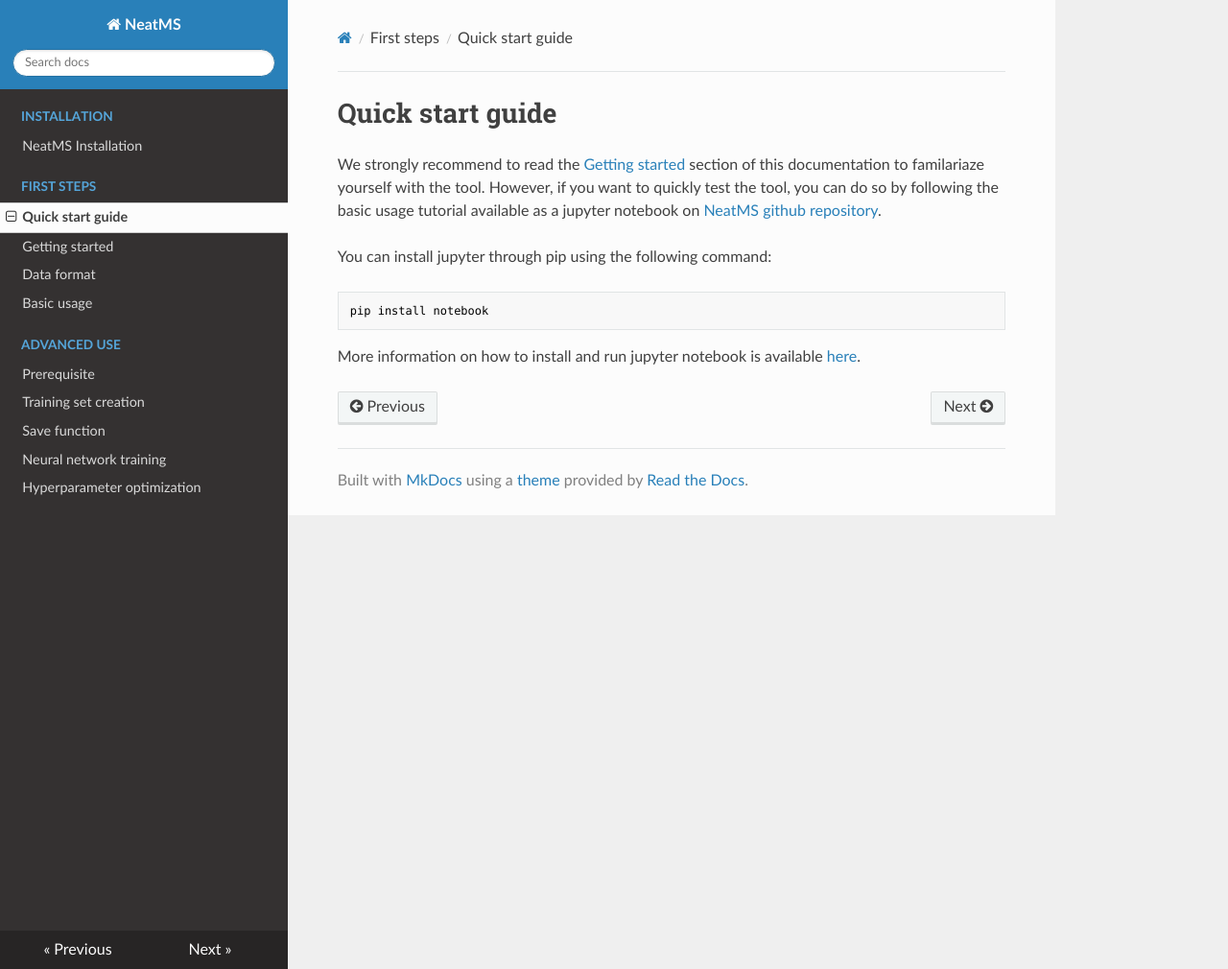
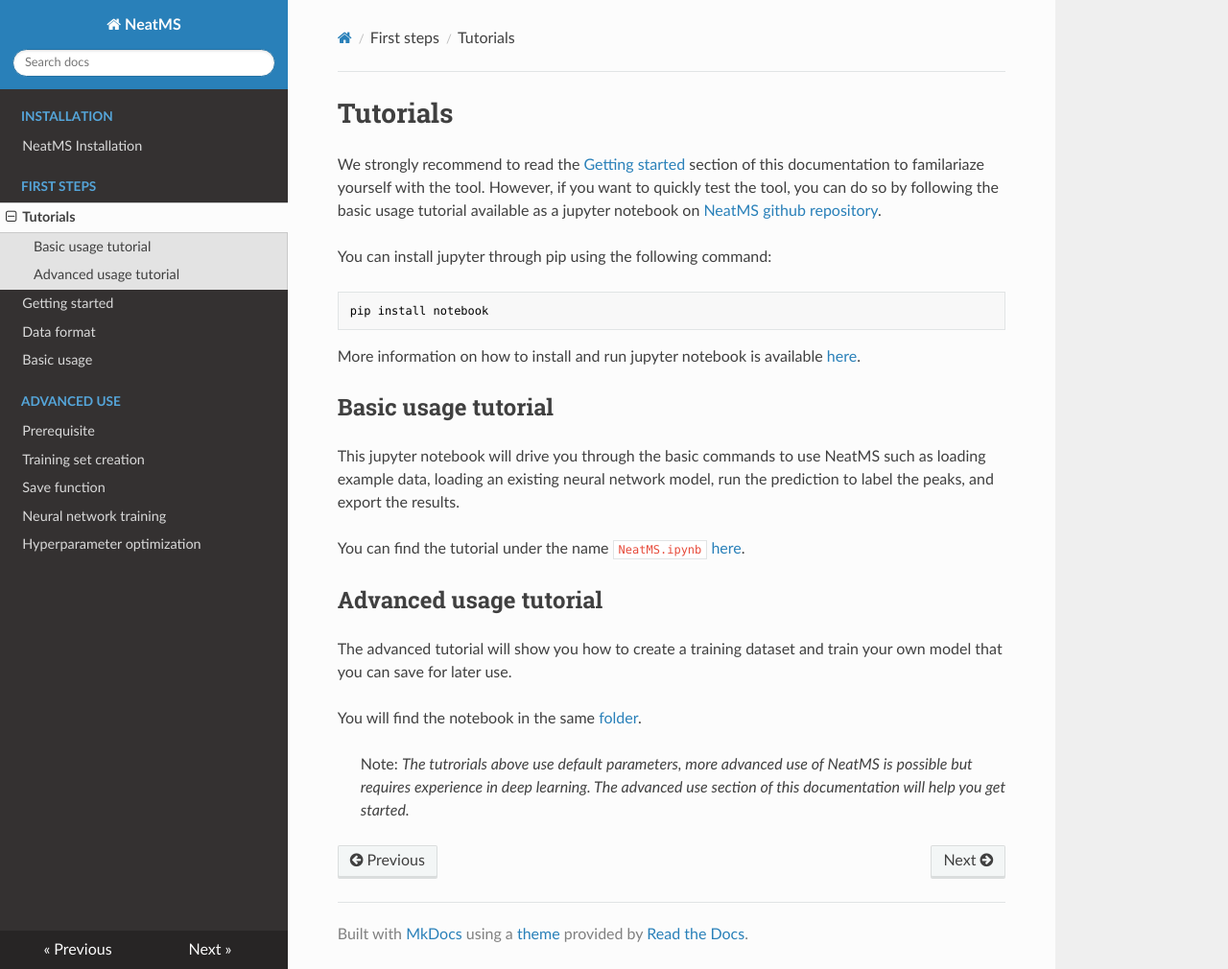
Before and after one commit to bihealth/NeatMS, an MkDocs documentation site: the page built from docs/first-steps/quick-start-guide.md, in a window 1280 px wide and 1010 px high. Shown: the whole window at 96% size. Built offline with MkDocs 1.6.1, drawn with Linux system fonts in a browser that asks for light colours; nearby versions of some CDN libraries.

Commit message:
Doc: update from Mathias feedback part 1

````diff
--- a/docs/first-steps/quick-start-guide.md
+++ b/docs/first-steps/quick-start-guide.md
@@ -1,4 +1,4 @@
-# Quick start guide
+# Tutorials
 
 We strongly recommend to read the [Getting started](getting-started.md) section of this documentation to familariaze yourself with the tool. However, if you want to quickly test the tool, you can do so by following the basic usage tutorial available as a jupyter notebook on [NeatMS github repository](https://github.com/bihealth/NeatMS).
 
@@ -9,3 +9,17 @@
 ```
 
 More information on how to install and run jupyter notebook is available [here](https://jupyter.org/install).
+
+## Basic usage tutorial
+
+This jupyter notebook will drive you through the basic commands to use NeatMS such as loading example data, loading an existing neural network model, run the prediction to label the peaks, and export the results.
+
+You can find the tutorial under the name `NeatMS.ipynb` [here](https://github.com/bihealth/NeatMS/tree/master/notebook/tutorial).
+
+## Advanced usage tutorial
+
+The advanced tutorial will show you how to create a training dataset and train your own model that you can save for later use.
+
+You will find the notebook in the same [folder](https://github.com/bihealth/NeatMS/tree/master/notebook/tutorial).
+
+> Note: *The tutrorials above use default parameters, more advanced use of NeatMS is possible but requires experience in deep learning. The advanced use section of this documentation will help you get started.*
--- a/mkdocs.yml
+++ b/mkdocs.yml
@@ -3,7 +3,7 @@
   - Installation:
     - NeatMS Installation: installation/our-tool-installation.md
   - First steps:
-    - Quick start guide: first-steps/quick-start-guide.md
+    - Tutorials: first-steps/quick-start-guide.md
     - Getting started: first-steps/getting-started.md
     - Data format: first-steps/data-format.md
     - Basic usage: first-steps/basic-usage.md
````
